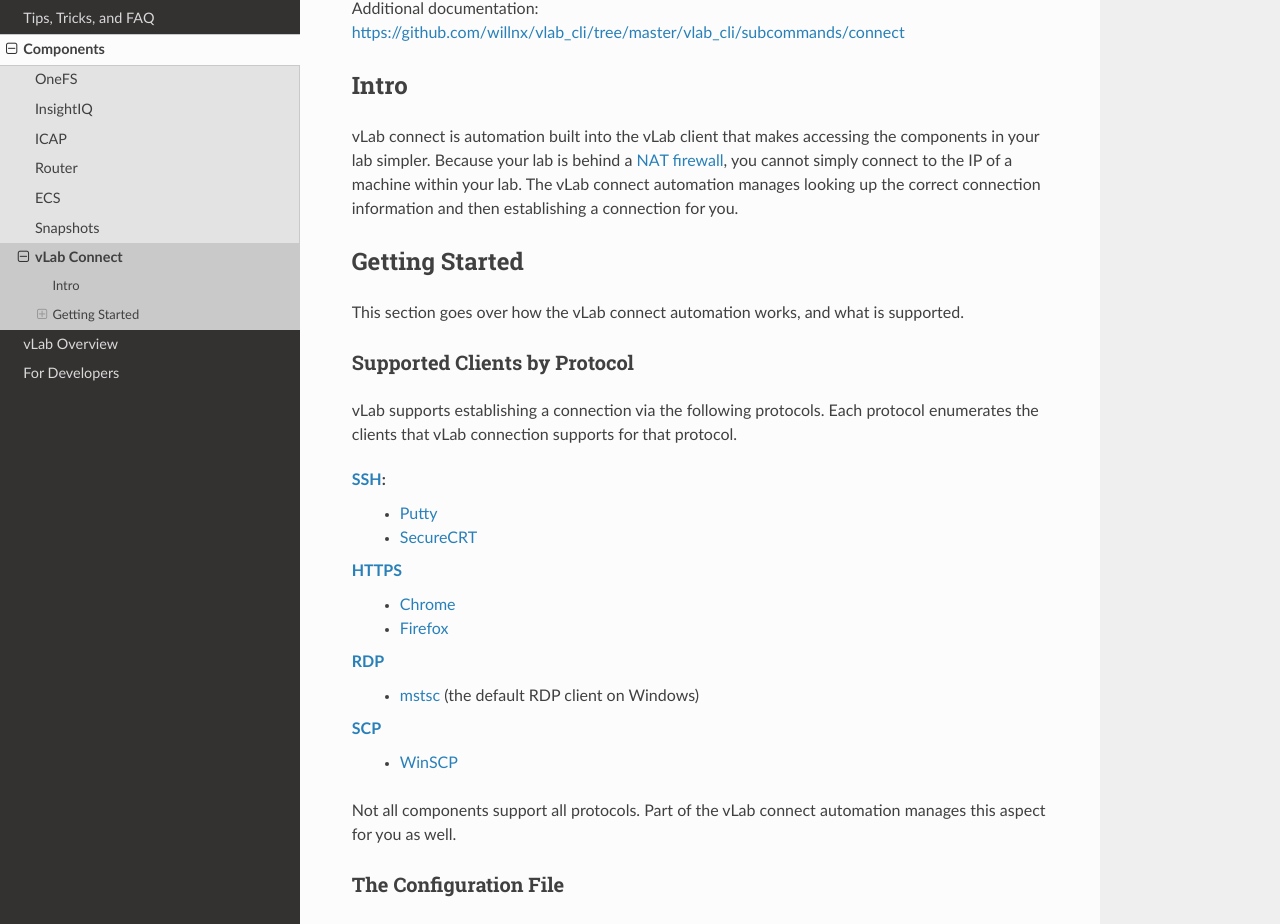
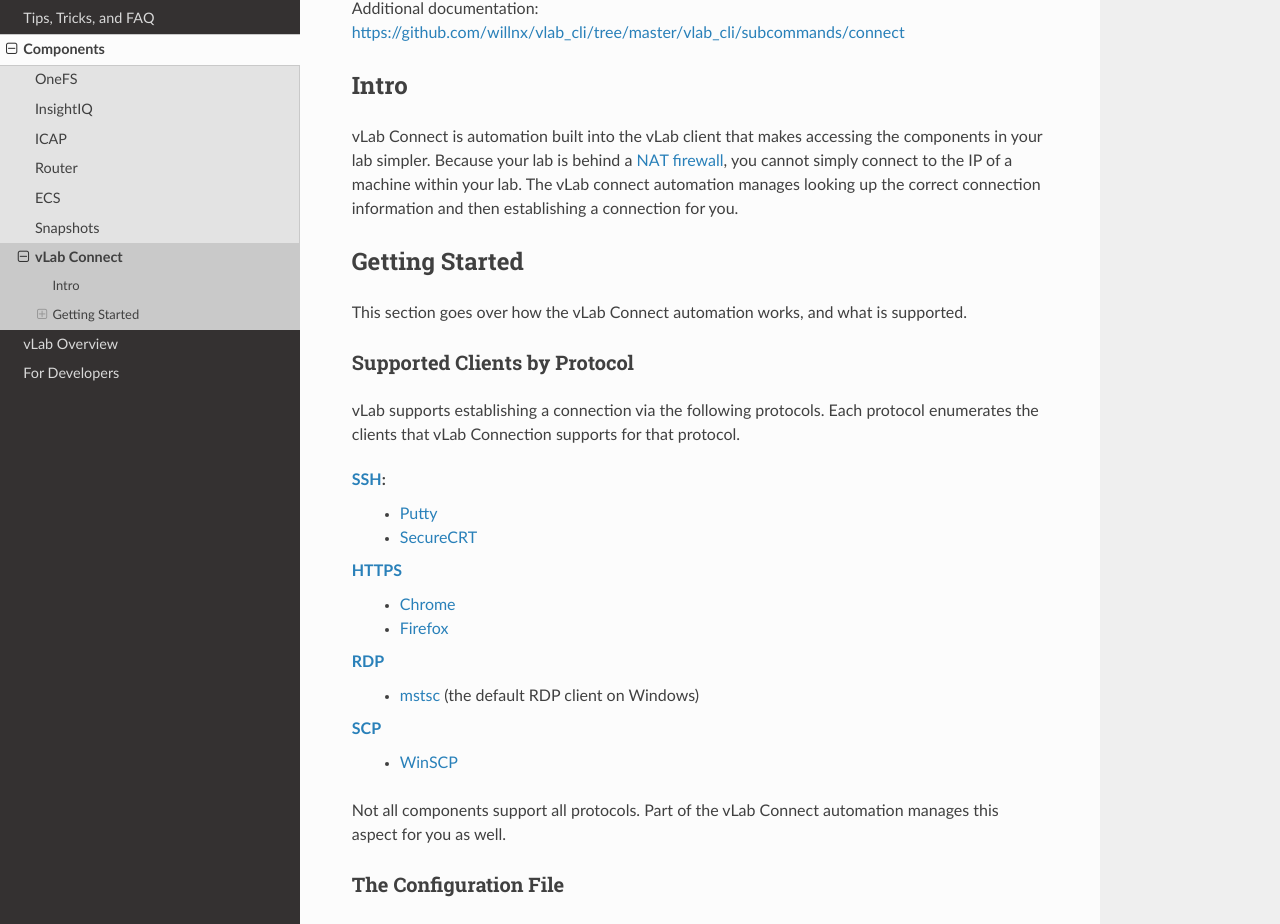
Before and after one commit to willnx/vlab_docs, a Sphinx documentation site: the page built from docs/source/components/connect/connect.rst, in a window 1280 px wide and 1400 px high. Shown: the part 163-1087 px from the top of the window. Built offline with Sphinx 7.4.7 and the Read the Docs theme 2.0.0, drawn with Linux system fonts in a browser that asks for light colours.

Commit message:
fixed grammer issue

```diff
--- a/docs/source/components/connect/connect.rst
+++ b/docs/source/components/connect/connect.rst
@@ -6,7 +6,7 @@
 
 Intro
 =====
-vLab connect is automation built into the vLab client that makes accessing the
+vLab Connect is automation built into the vLab client that makes accessing the
 components in your lab simpler. Because your lab is behind a
 `NAT firewall <https://en.wikipedia.org/wiki/Network_address_translation>`_,
 you cannot simply connect to the IP of a machine within your lab. The vLab
@@ -16,12 +16,12 @@
 
 Getting Started
 ===============
-This section goes over how the vLab connect automation works, and what is supported.
+This section goes over how the vLab Connect automation works, and what is supported.
 
 Supported Clients by Protocol
 -----------------------------
 vLab supports establishing a connection via the following protocols.
-Each protocol enumerates the clients that vLab connection supports for that protocol.
+Each protocol enumerates the clients that vLab Connection supports for that protocol.
 
 `SSH <https://en.wikipedia.org/wiki/Secure_Shell>`_:
    * `Putty <https://www.chairk.greenend.org.uk/~sgtatham/putty/>`_
@@ -37,7 +37,7 @@
 `SCP <https://en.wikipedia.org/wiki/Secure_copy>`_
   * `WinSCP <https://winscp.net/eng/index.php>`_
 
-Not all components support all protocols. Part of the vLab connect automation
+Not all components support all protocols. Part of the vLab Connect automation
 manages this aspect for you as well.
 
 
```
